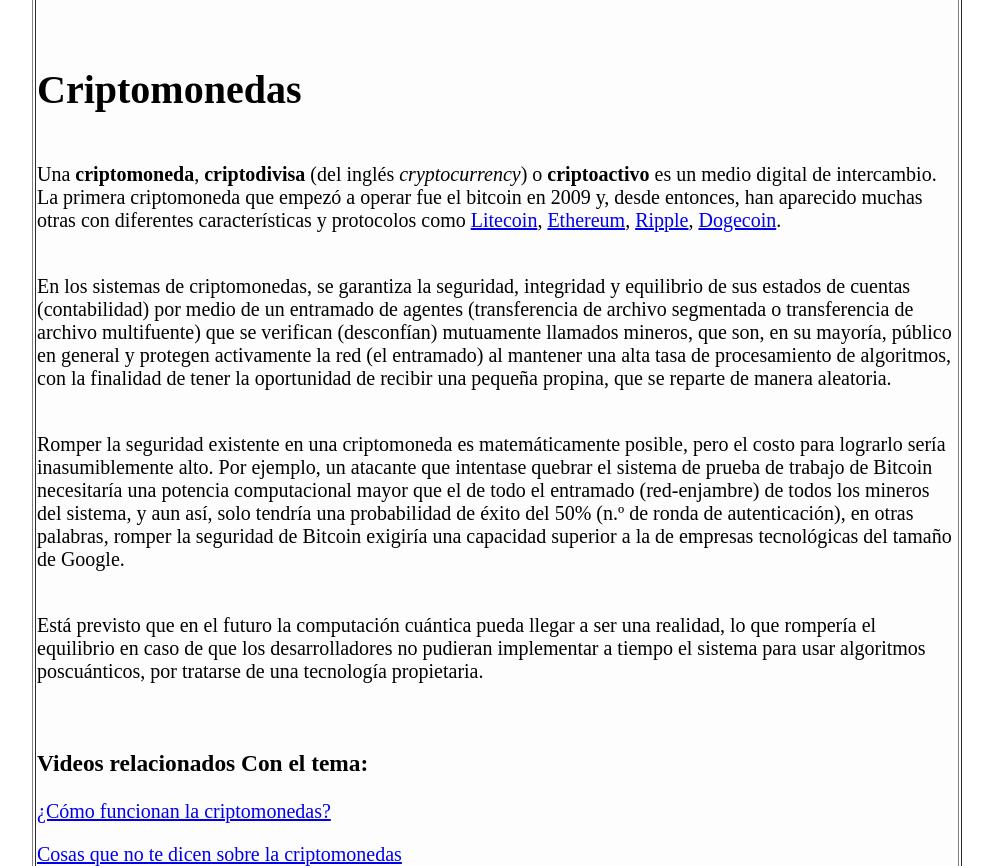
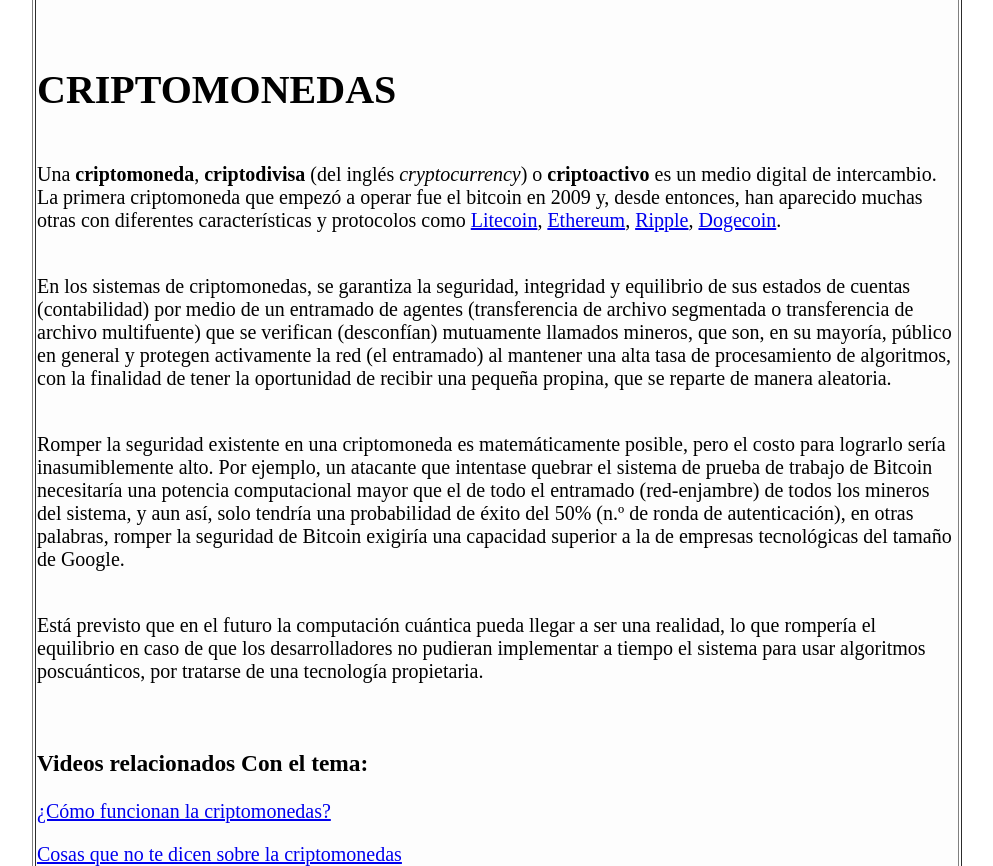
Before and after one commit to Misael0312/MisaelFiguereo95, a plain HTML site: page index.html in a window 1280 px wide. Shown: the part 9440-10306 px from the top of the page, without its empty margins (143-1136 px from the left). Drawn offline with Linux system fonts and the light colour scheme.

Commit message:
Add files via upload

```diff
--- a/index.html
+++ b/index.html
@@ -161,7 +161,7 @@
         <p><img src="criptomoneda.jpg" width="386" height="288"></p>
         <p>&nbsp;</p>
       </center></p>
-      <h1>Criptomonedas</h1>
+      <h1>CRIPTOMONEDAS</h1>
       <p><br>
         <span style="text-align: justify">Una&nbsp;<strong>criptomoneda</strong>,&nbsp;<strong>criptodivisa</strong>&nbsp;(del  inglés&nbsp;<em>cryptocurrency</em>) o&nbsp;<strong>criptoactivo</strong>&nbsp;es un medio  digital de intercambio. La primera criptomoneda que empezó a operar fue  el&nbsp;bitcoin&nbsp;en 2009 y, desde entonces, han  aparecido muchas otras con diferentes características y protocolos como&nbsp;<a href="https://es.wikipedia.org/wiki/Litecoin" title="Litecoin" target="_blank">Litecoin</a>,&nbsp;<a href="https://es.wikipedia.org/wiki/Ethereum" title="Ethereum" target="_blank">Ethereum</a>,&nbsp;<a href="https://es.wikipedia.org/wiki/Ripple" title="Ripple" target="_blank">Ripple</a>,&nbsp;<a href="https://es.wikipedia.org/wiki/Dogecoin" title="Dogecoin" target="_blank">Dogecoin</a>.</span></p>
       <p><br>
```
